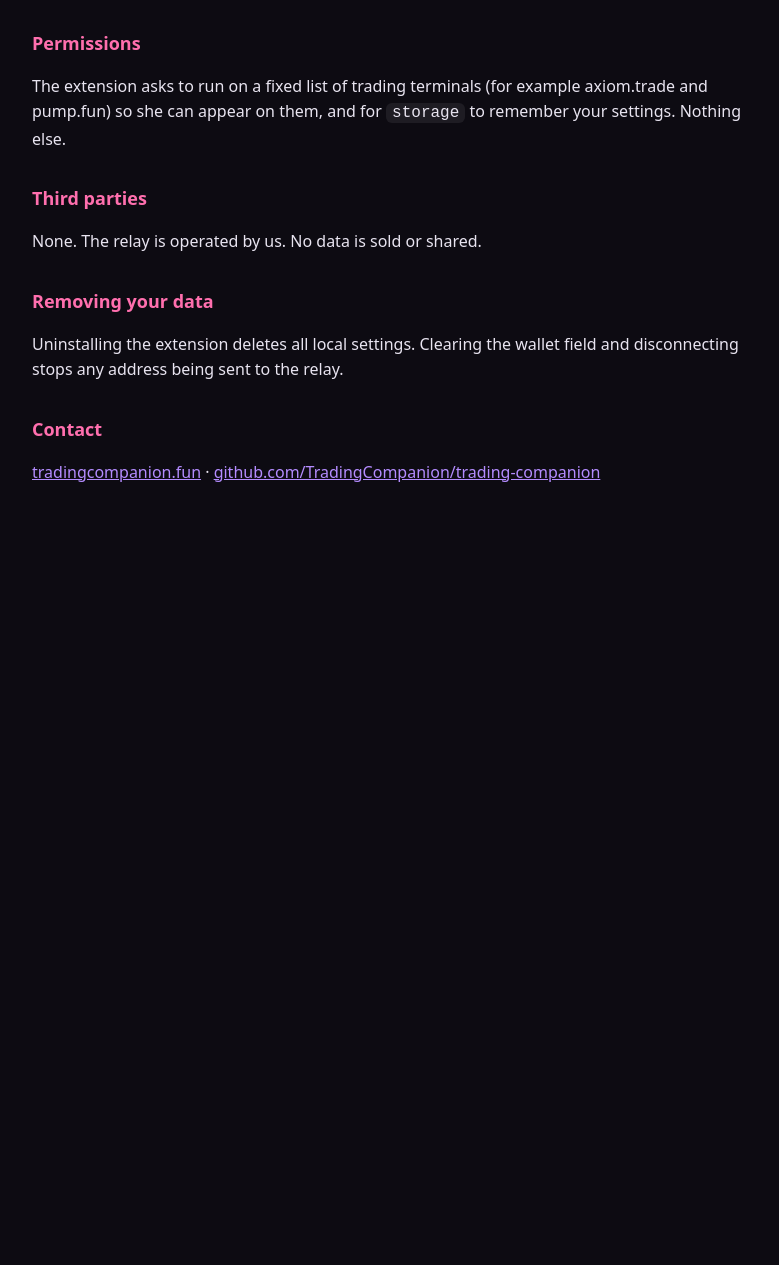
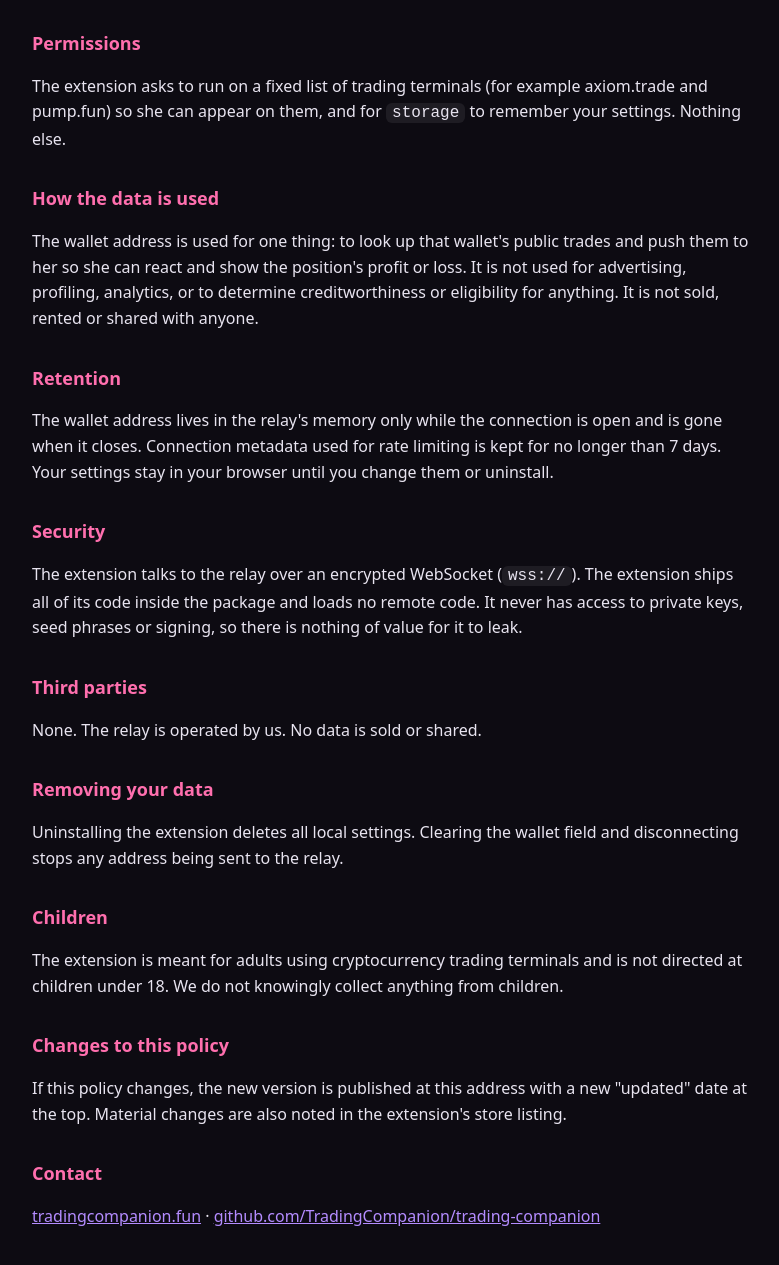
Before and after one commit to TradingCompanion/trading-companion, an Electron app: page web/privacy.html in a window 1600 px wide. Shown: the part 829-2094 px from the top of the page, without its empty margins (408-1187 px from the left). Before the commit the page ends 1410 px from the top, so only its background shows below. Drawn offline with Linux system fonts and the light colour scheme.

Commit message:
Site: clean /privacy and /docs URLs; privacy policy gains use, retention, security, children and changes sections
Co-Authored-By: Claude Fable 5.1 <noreply@anthropic.com>

```diff
--- a/scripts/serve-web.js
+++ b/scripts/serve-web.js
@@ -23,6 +23,9 @@ const server = http.createServer((req, res) => {
   const url = decodeURIComponent(req.url.split('?')[0]);
   let file = path.join(ROOT, url === '/' ? INDEX : url);
   if (!file.startsWith(ROOT)) { res.writeHead(403).end(); return; }
+  // Clean URLs: /privacy and /docs answer with privacy.html / docs.html (the store listing links
+  // the policy without an extension).
+  if (!path.extname(file) && url !== '/' && fs.existsSync(file + '.html')) file += '.html';
   fs.stat(file, (err, st) => {
     if (err || !st.isFile()) { res.writeHead(404, { 'Content-Type': 'text/plain' }).end('not found: ' + url); return; }
     const ext = path.extname(file).toLowerCase();
--- a/web/privacy.html
+++ b/web/privacy.html
@@ -14,7 +14,7 @@
 </head>
 <body><main>
 <h1>Privacy policy</h1>
-<p class="sub">Yui — Trading Companion (Chrome extension and desktop app) · tradingcompanion.fun · effective 14 September 2026</p>
+<p class="sub">Yui — Trading Companion (Chrome extension and desktop app) · tradingcompanion.fun · effective 14 September 2026 · updated 24 September 2026</p>
 
 <h2>What she is</h2>
 <p>Yui is a 3D companion who stands on your trading terminal and reacts to trades made by a wallet you choose to watch. She is cosmetic. She never connects to a wallet, never asks you to sign anything, and cannot move funds.</p>
@@ -30,12 +30,27 @@
 <h2>Permissions</h2>
 <p>The extension asks to run on a fixed list of trading terminals (for example axiom.trade and pump.fun) so she can appear on them, and for <code>storage</code> to remember your settings. Nothing else.</p>
 
+<h2>How the data is used</h2>
+<p>The wallet address is used for one thing: to look up that wallet's public trades and push them to her so she can react and show the position's profit or loss. It is not used for advertising, profiling, analytics, or to determine creditworthiness or eligibility for anything. It is not sold, rented or shared with anyone.</p>
+
+<h2>Retention</h2>
+<p>The wallet address lives in the relay's memory only while the connection is open and is gone when it closes. Connection metadata used for rate limiting is kept for no longer than 7 days. Your settings stay in your browser until you change them or uninstall.</p>
+
+<h2>Security</h2>
+<p>The extension talks to the relay over an encrypted WebSocket (<code>wss://</code>). The extension ships all of its code inside the package and loads no remote code. It never has access to private keys, seed phrases or signing, so there is nothing of value for it to leak.</p>
+
 <h2>Third parties</h2>
 <p>None. The relay is operated by us. No data is sold or shared.</p>
 
 <h2>Removing your data</h2>
 <p>Uninstalling the extension deletes all local settings. Clearing the wallet field and disconnecting stops any address being sent to the relay.</p>
 
+<h2>Children</h2>
+<p>The extension is meant for adults using cryptocurrency trading terminals and is not directed at children under 18. We do not knowingly collect anything from children.</p>
+
+<h2>Changes to this policy</h2>
+<p>If this policy changes, the new version is published at this address with a new "updated" date at the top. Material changes are also noted in the extension's store listing.</p>
+
 <h2>Contact</h2>
 <p><a href="https://tradingcompanion.fun">tradingcompanion.fun</a> · <a href="https://github.com/TradingCompanion/trading-companion">github.com/TradingCompanion/trading-companion</a></p>
 </main></body></html>
```
